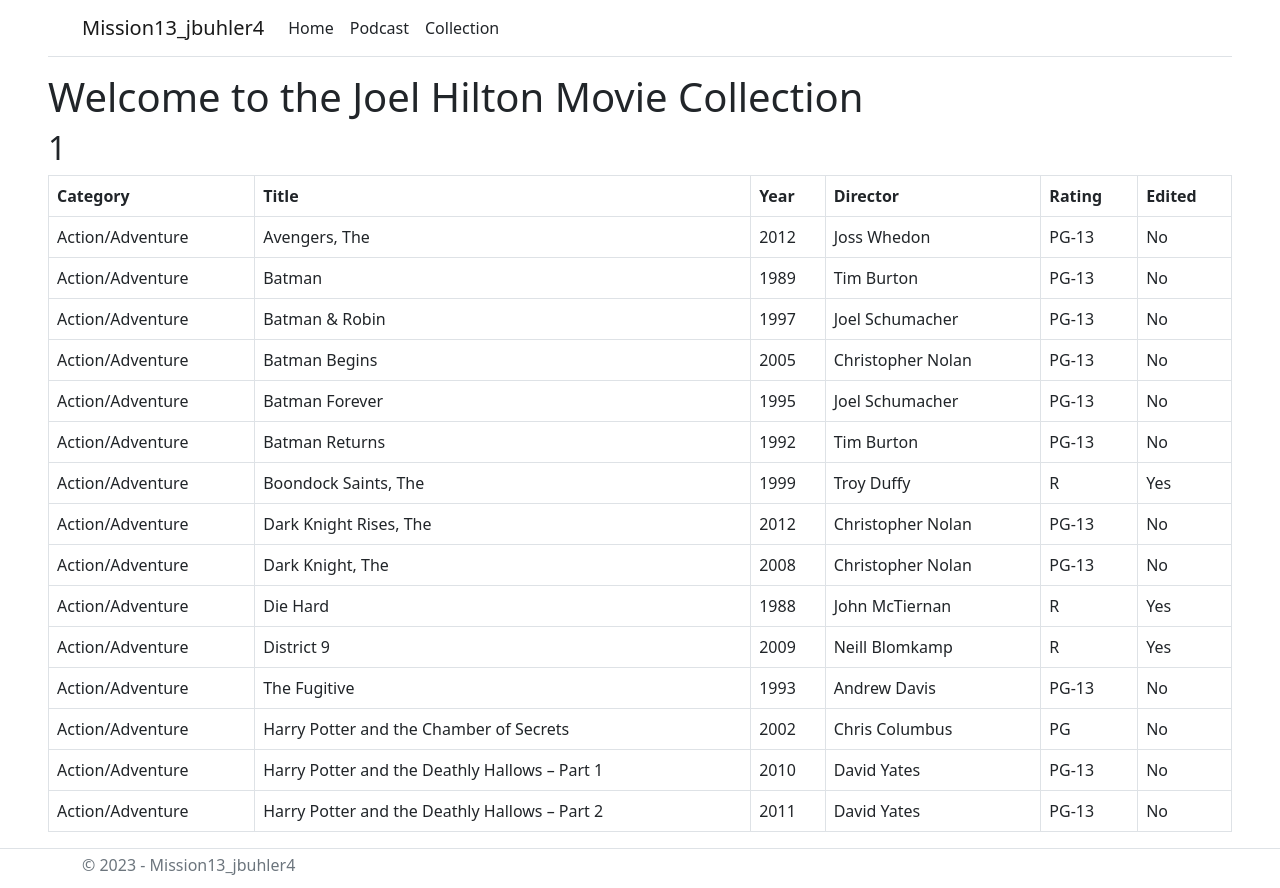
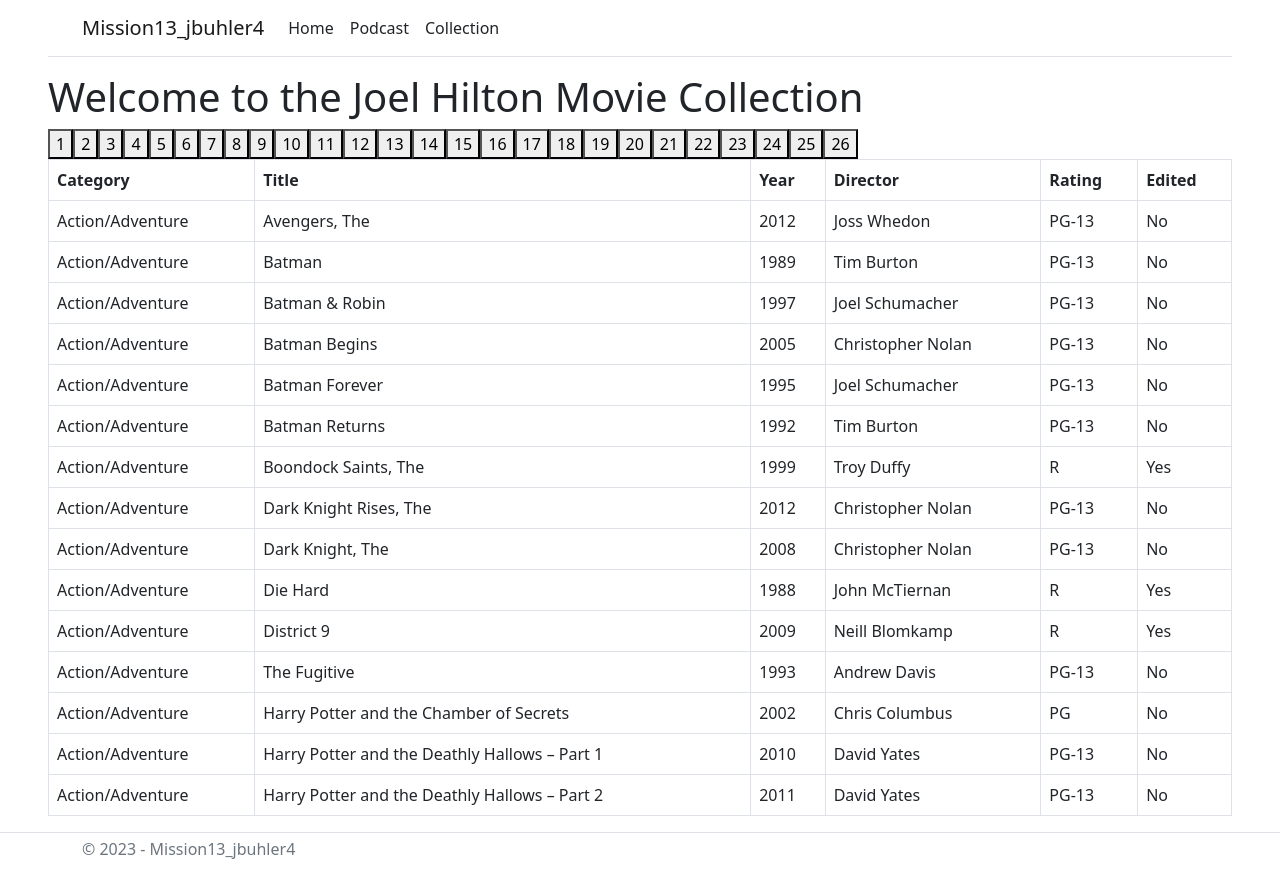
Before and after one commit to JesseBBuhler/Mission13_jbuhler4, a React (Create React App) app in the folder frontend/: page /collection in a window 1280 px wide. Built offline with nearby package versions, Linux system fonts and the light colour scheme.

Commit message:
Add Pagination Buttons

```diff
--- /dev/null
+++ b/frontend/src/components/collection/PageButtons.tsx
@@ -0,0 +1,11 @@
+function PageButtons(props: any) {
+  const buttons = [];
+
+  for (let i = 1; i <= props.NumPages; i++) {
+    buttons.push(<button onClick={() => props.ChangePage(i)}>{i}</button>);
+  }
+
+  return <>{buttons}</>;
+}
+
+export default PageButtons;
--- a/frontend/src/components/collection/PaginationHandler.tsx
+++ b/frontend/src/components/collection/PaginationHandler.tsx
@@ -1,6 +1,7 @@
 import React, { useState } from "react";
 import data from "../../data/MovieData.json";
 import MovieTable from "./MovieTable";
+import PageButtons from "./PageButtons";
 
 function PaginationHandler() {
   //set up constants
@@ -11,11 +12,11 @@
   //update functions
   const ChangePage = (newPage: any) => {
     setPage(newPage);
-    setPageData(CalcPageData());
+    setPageData(CalcPageData(newPage));
   };
 
-  const CalcPageData = () => {
-    let first = PageSize * (page - 1);
+  const CalcPageData = (newPage: any) => {
+    let first = PageSize * (newPage - 1);
     let last = first + PageSize;
     if (last > MovieData.length) {
       last = MovieData.length;
@@ -28,11 +29,15 @@
 
   //state variables
   const [page, setPage] = useState(1);
-  const [pageData, setPageData] = useState(CalcPageData());
+  const [pageData, setPageData] = useState(CalcPageData(1));
 
   return (
     <>
-      <h2>{page}</h2>
+      <PageButtons
+        NumPages={NumPages}
+        page={page}
+        ChangePage={ChangePage}
+      ></PageButtons>
       <MovieTable pageData={pageData}></MovieTable>
     </>
   );
```
